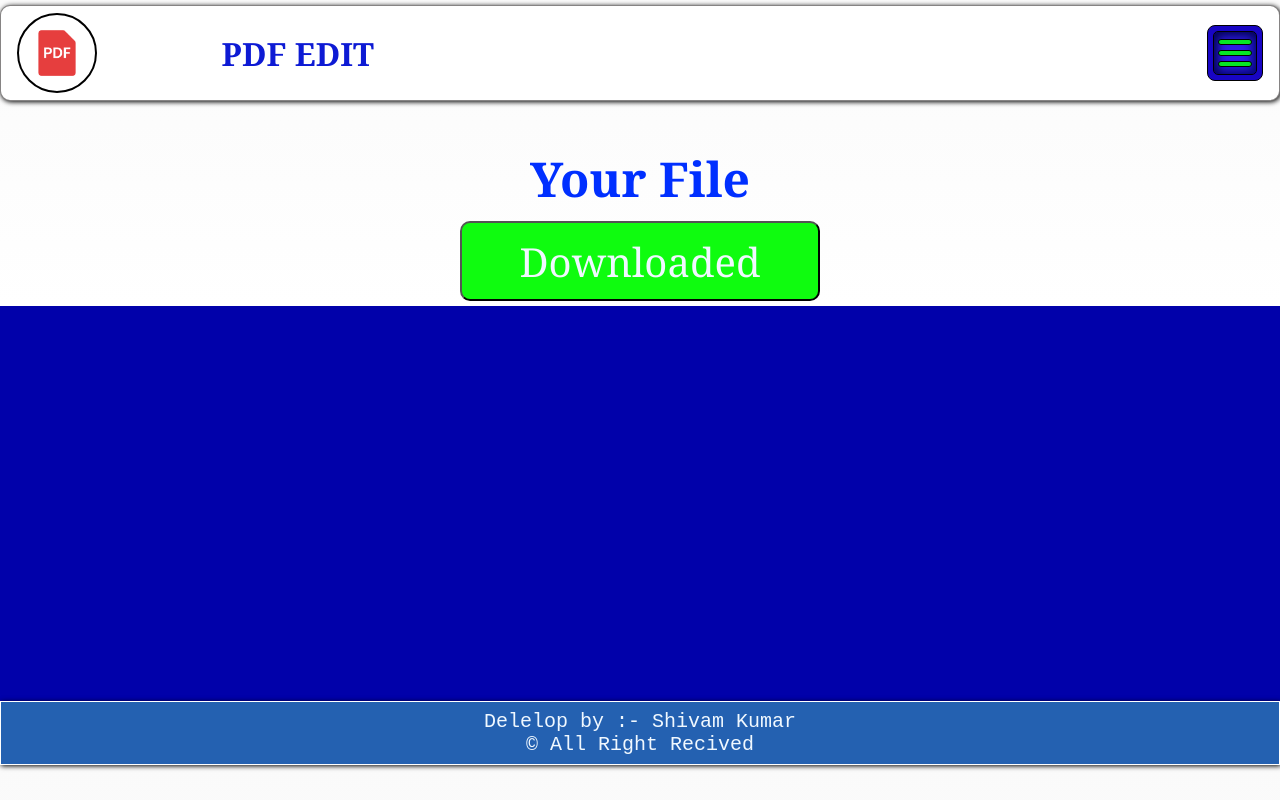
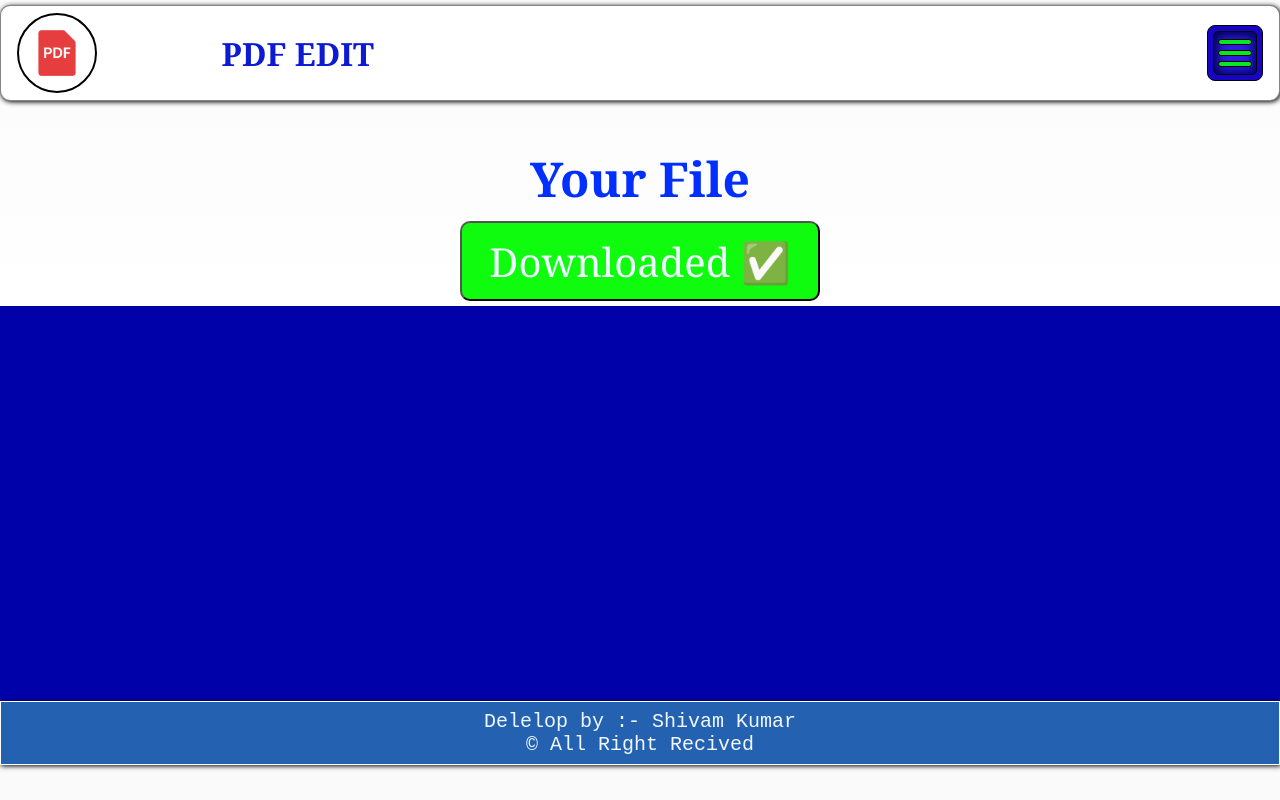
Before and after one commit to Shivamkumar037/pdf_editor1, a plain HTML site: page Frontend/html/Download-doc.html in a window 1280 px wide. Drawn offline with Linux system fonts and the light colour scheme.

Commit message:
Fix button click event and update HTML structure

```diff
--- a/Frontend/html/Download-doc.html
+++ b/Frontend/html/Download-doc.html
@@ -36,7 +36,7 @@
 <div id="option-box">
 
 <div class="download-box-of-page">
-     <button>Downloaded</button>
+     <button onclick="downloded()">Downloaded ✅</button>
 
 </div>
     <!-- <div class="option">
```
